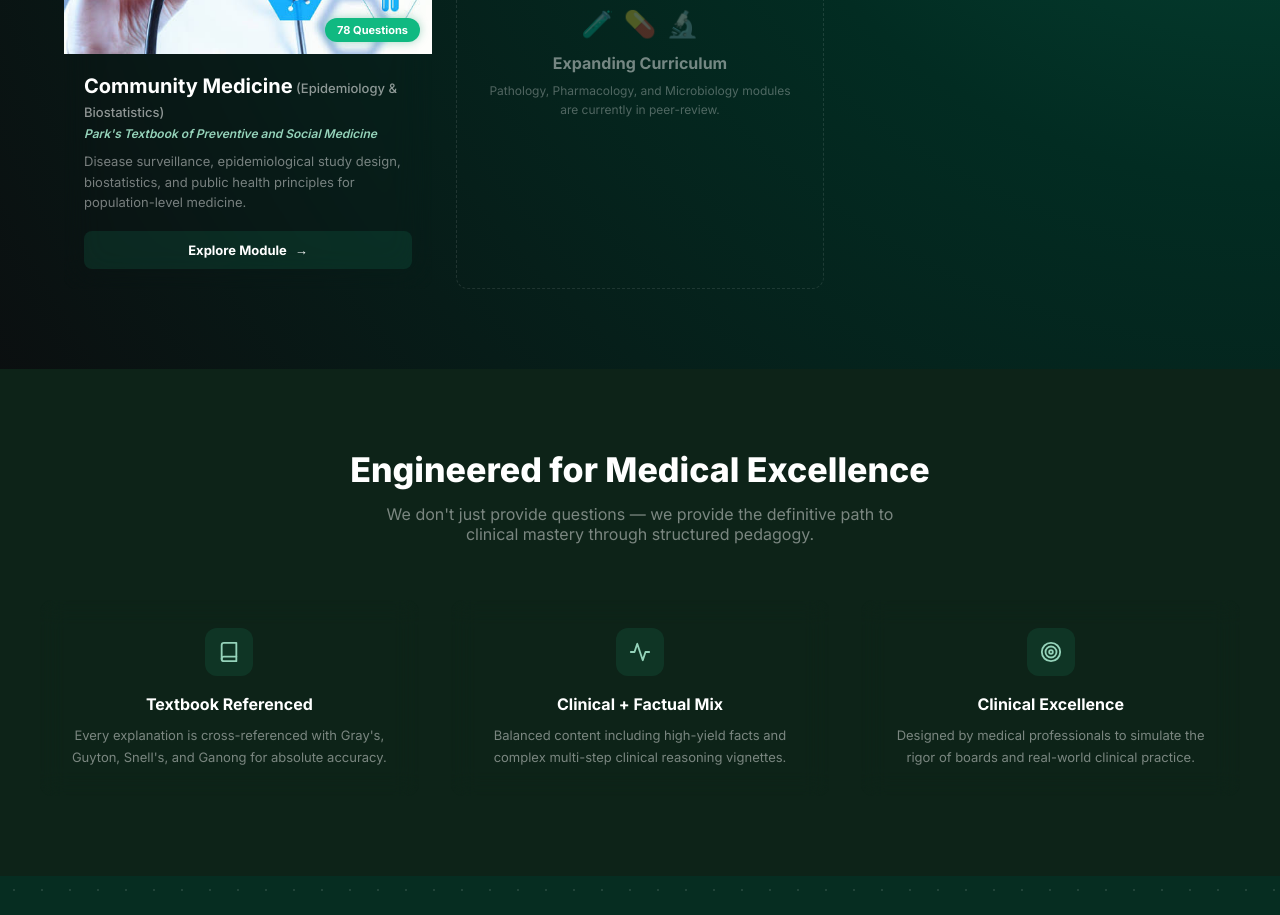
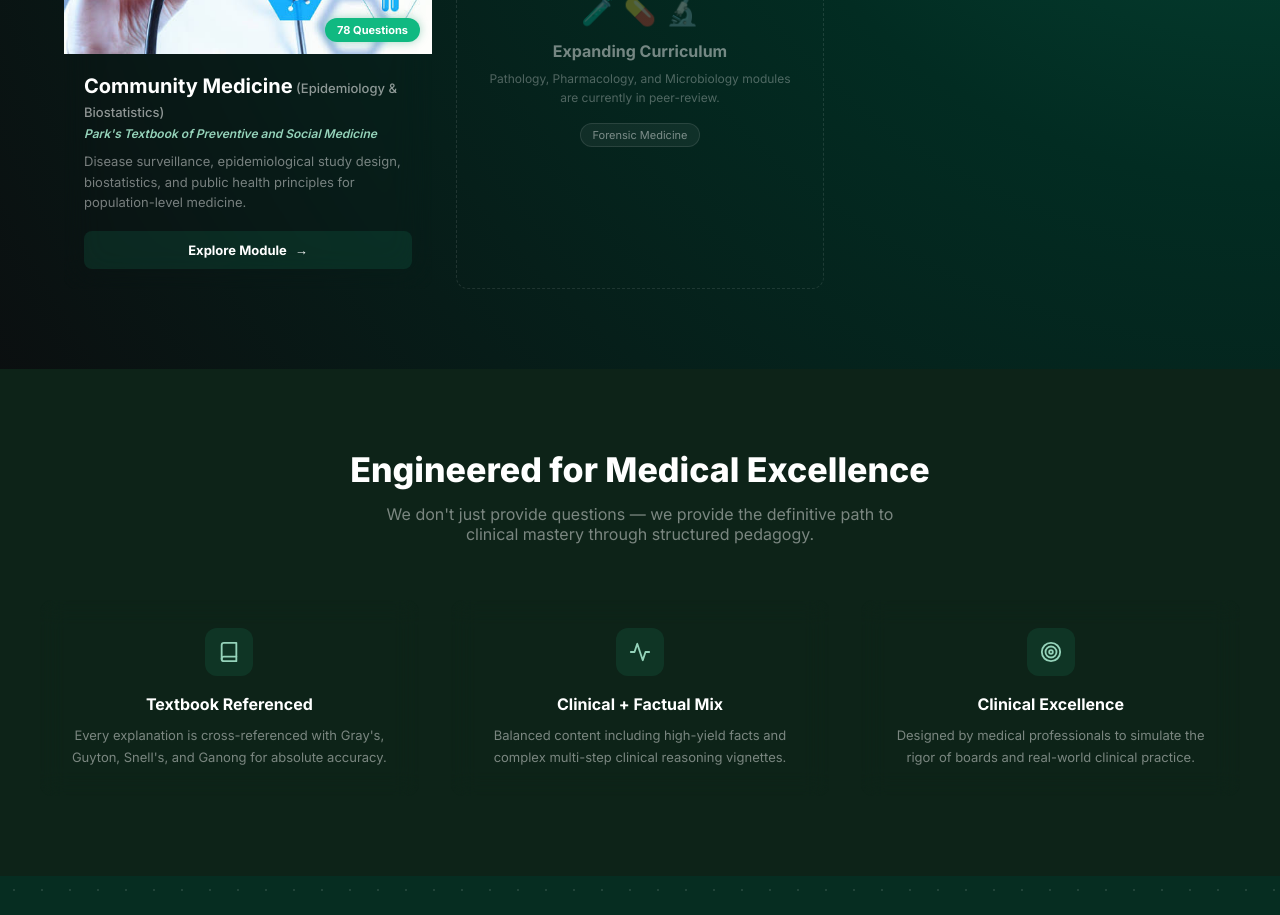
Before and after one commit to manast23/medprep, a Next.js app: page / in a window 1280 px wide. Shown: the part 2020-2935 px from the top of the page. Built offline with nearby package versions, Linux system fonts and the light colour scheme.

Commit message:
Add Forensic Medicine to coming-soon list (image ready, questions not yet written)

```diff
--- a/pages/index.js
+++ b/pages/index.js
@@ -68,7 +68,7 @@ const SUBJECTS = [
   },
 ]
 
-const COMING_SOON = []
+const COMING_SOON = ['Forensic Medicine']
 const QUESTION_TYPES = [
   { key: 'All', label: 'All Types' },
   { key: 'factual', label: 'Factual' },
```
